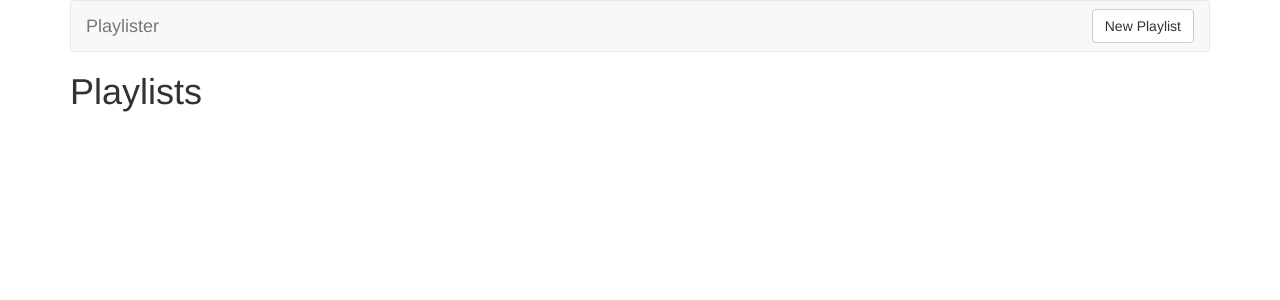
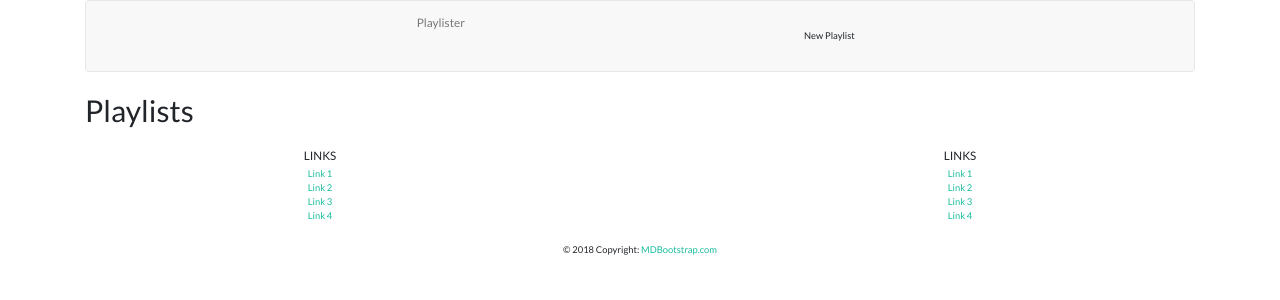
Before and after one commit to RickyxNguyen/Playlister, a Flask app: page / in a window 1280 px wide. Shown: the top 300 px of the page. Run offline with Flask 2, Linux system fonts and the light colour scheme; data that the repository does not hold is empty; some libraries are stand-ins or nearby versions.

Commit message:
added created_at, footer, and bootstrap theme

```diff
--- a/app.py
+++ b/app.py
@@ -7,7 +7,9 @@ import os
 host = os.environ.get('MONGODB_URI', 'mongodb://localhost:27017/Playlister')
 client = MongoClient(host=f'{host}?retryWrites=false')
 db = client.get_default_database()
+
 playlists = db.playlists
+comments = db.comments
 
 app = Flask(__name__)
 
@@ -15,7 +17,7 @@ app = Flask(__name__)
 @app.route('/')
 def playlists_index():
     """Show all playlists."""
-    playlist=playlists.find()
+    playlist = playlists.find()
     # This will display all playlists by looping through the database
     return render_template('playlists_index.html', playlist=playlist)
 
@@ -26,9 +28,10 @@ def playlists_submit():
     playlist = {
         'title': request.form.get('title'),
         'description': request.form.get('description'),
-        'videos': request.form.get('videos').split()
+        'videos': request.form.get('videos').split(),
+        'created_at': datetime.now()
     }
-    # This fucntion willl submit a new playlist with three arguments
+    print(playlist)
     playlist_id = playlists.insert_one(playlist).inserted_id
     return redirect(url_for('playlists_show', playlist_id=playlist_id))
 
@@ -51,10 +54,10 @@ def playlists_edit(playlist_id):
 
 @app.route('/playlists/<playlist_id>')
 def playlists_show(playlist_id):
-    # This will display a single playlist by using its id as a query
     """Show a single playlist."""
     playlist = playlists.find_one({'_id': ObjectId(playlist_id)})
-    return render_template('playlists_show.html', playlist=playlist)
+    playlist_comments = comments.find({'playlist_id': ObjectId(playlist_id)})
+    return render_template('playlists_show.html', playlist=playlist, comments=playlist_comments)
 
 
 @app.route('/playlists/<playlist_id>', methods=['POST'])
@@ -86,5 +89,29 @@ def playlists_delete(playlist_id):
         raise NotFound()
 
 
+@app.route('/playlists/comments', methods=['POST'])
+def comments_new():
+    """Submit a new comment."""
+    comment = {
+        'title': request.form.get('title'),
+        'content': request.form.get('content'),
+        'playlist_id': ObjectId(request.form.get('playlist_id'))
+    }
+    print(comment)
+    comment_id = comments.insert_one(comment).inserted_id
+    return redirect(url_for('playlists_show', comment_id=comment_id))
+
+
+@app.route('/playlists/comments/<comment_id>', methods=['POST'])
+def comments_delete(comment_id):
+    """Action to delete a comment."""
+    if request.form.get('_method') == 'DELETE':
+        comment = comments.find_one({'_id': ObjectId(comment_id)})
+        comments.delete_one({'_id': ObjectId(comment_id)})
+        return redirect(url_for('playlists_show', playlist_id=comment.get('playlist_id')))
+    else:
+        raise NotFound()
+
+
 if __name__ == '__main__':
     app.run(debug=True, host='0.0.0.0', port=os.environ.get('PORT', 5000))
--- a/templates/base.html
+++ b/templates/base.html
@@ -6,6 +6,8 @@
     <title>Playlister</title>
     <!-- Latest compiled and minified CSS -->
     <link rel='stylesheet' href='https://maxcdn.bootstrapcdn.com/bootstrap/3.3.7/css/bootstrap.min.css'>
+    <link rel='stylesheet' href='https://bootswatch.com/4/flatly/bootstrap.min.css'>
+
 </head>
 
 <body>
@@ -21,4 +23,32 @@
     <script src='https://maxcdn.bootstrapcdn.com/bootstrap/3.3.7/js/bootstrap.min.js'></script>
 </body>
 
+<footer class='page-footer font-small blue pt-4'>
+    <div class='container-fluid text-center'>
+         <div class='row'>
+         <hr class='clearfix w-100 d-md-none pb-3'>
+         <div class='col-md-6 mb-md-0 mb-3'>
+             <h5 class='text-uppercase'>Links</h5>
+             <ul class='list-unstyled'>
+                 <li><a href='#!'>Link 1</a></li>
+                 <li><a href='#!'>Link 2</a></li>
+                 <li><a href='#!'>Link 3</a></li>
+                 <li><a href='#!'>Link 4</a></li>
+             </ul>
+         </div>
+         <div class='col-md-6 mb-md-0 mb-3'>
+             <h5 class='text-uppercase'>Links</h5>
+             <ul class='list-unstyled'>
+                 <li><a href='#!'>Link 1</a></li>
+                 <li><a href='#!'>Link 2</a></li>
+                 <li><a href='#!'>Link 3</a></li>
+                 <li><a href='#!'>Link 4</a></li>
+             </ul>
+         </div>
+         </div>
+    </div>
+    <div class='footer-copyright text-center py-3'>© 2018 Copyright:
+       <a href='https://mdbootstrap.com/education/bootstrap/'> MDBootstrap.com</a>
+    </div>
+</footer>
 </html>
--- a/templates/partials/comment_form.html
+++ b/templates/partials/comment_form.html
@@ -1,4 +1,5 @@
-<form>
+<form action='/playlists/comments' method='post'>
+    <input type='hidden' value='{{ playlist._id }}' name='playlist_id'/>
     <fieldset>
         <legend>Add a Comment</legend>
         <!-- TITLE -->
```
Also changed, not shown: templates/partials/comment.html (added, +11 -0 lines), templates/partials/playlists_show.html (+7 -2 lines).
